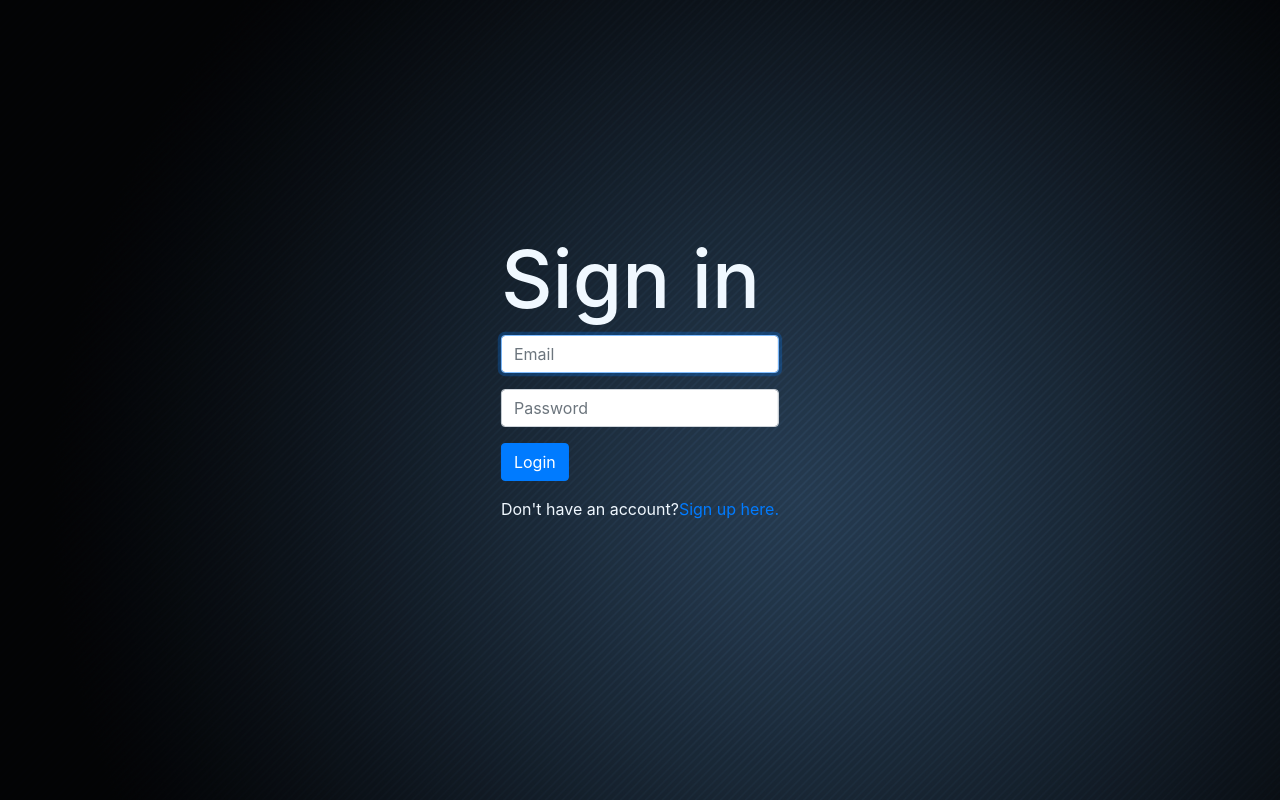
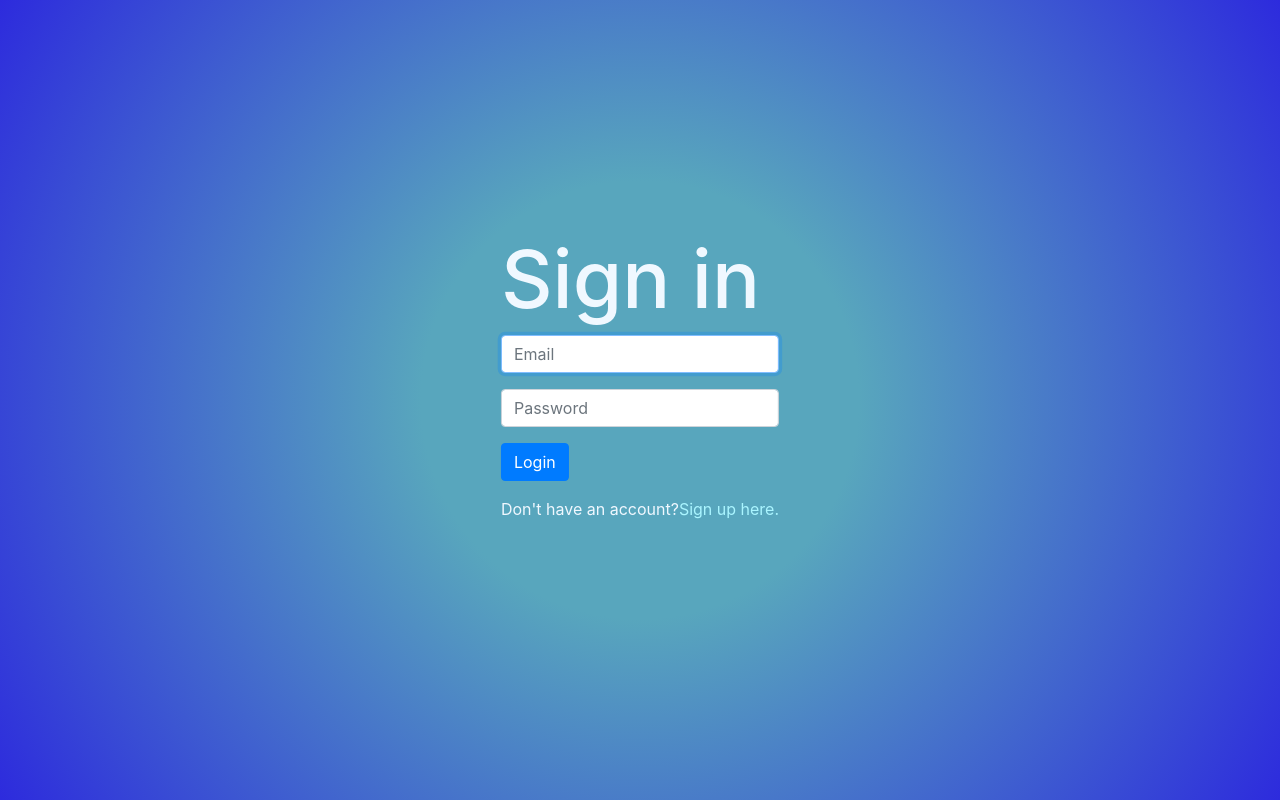
Before and after one commit to preetmodh/Task-Manager, a Django app: template myapp/templates/login.html in a window 1280 px wide. Run offline with Django 3.2, Linux system fonts and the light colour scheme; the template is opened without the code that fills it, so the values that code supplies are empty; parts of the project's set-up code (start-up, migrations or seed data) failed here and were passed over; some libraries are stand-ins or nearby versions.

Commit message:
Update login.html

```diff
--- a/myapp/templates/login.html
+++ b/myapp/templates/login.html
@@ -2,11 +2,13 @@
 <!DOCTYPE html>
 <html lang="en">
     <head>
-        <title>diary</title>
+        <title>login</title>
         <link rel="stylesheet" href="https://stackpath.bootstrapcdn.com/bootstrap/4.4.1/css/bootstrap.min.css" integrity="sha384-Vkoo8x4CGsO3+Hhxv8T/Q5PaXtkKtu6ug5TOeNV6gBiFeWPGFN9MuhOf23Q9Ifjh" crossorigin="anonymous">
         <style>
-        body  {
-                background-image:url( "{% static 'images\backg.png' %}");
+        body {
+            height: 100vh;
+            background: rgb(88,166,189);
+            background: radial-gradient(circle, rgba(88,166,189,1) 29%, rgba(45,43,221,1) 100%);
         }
         #card {
            position: absolute;
@@ -42,7 +44,7 @@
         </div>
     </form>
     <div style="color: aliceblue; align-items: center;">
-     Don't have an account?<a href="{% url 'register' %}">Sign up here.</a>
+     Don't have an account?<a href="{% url 'register' %}" style="color: rgb(170,245,255);">Sign up here.</a>
 <br>
 <br>
 </br>
```
